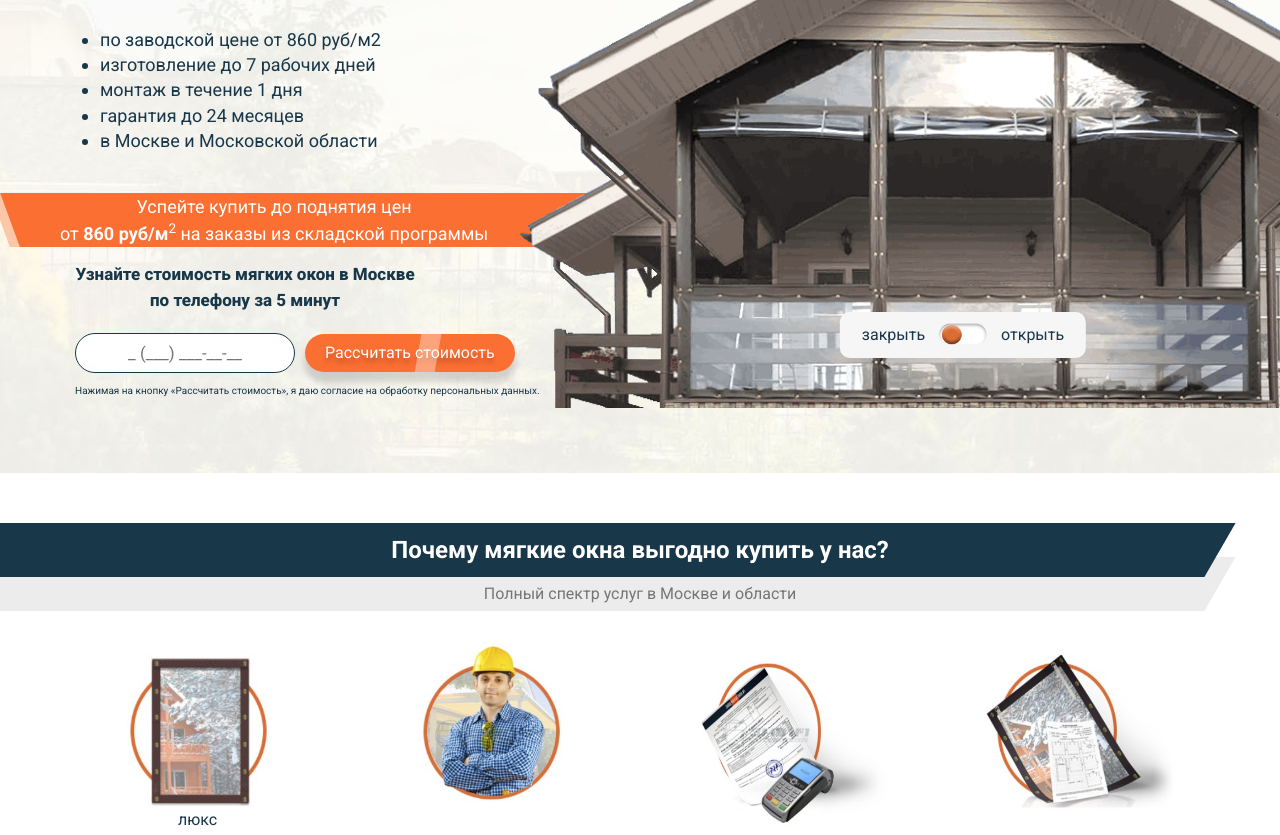
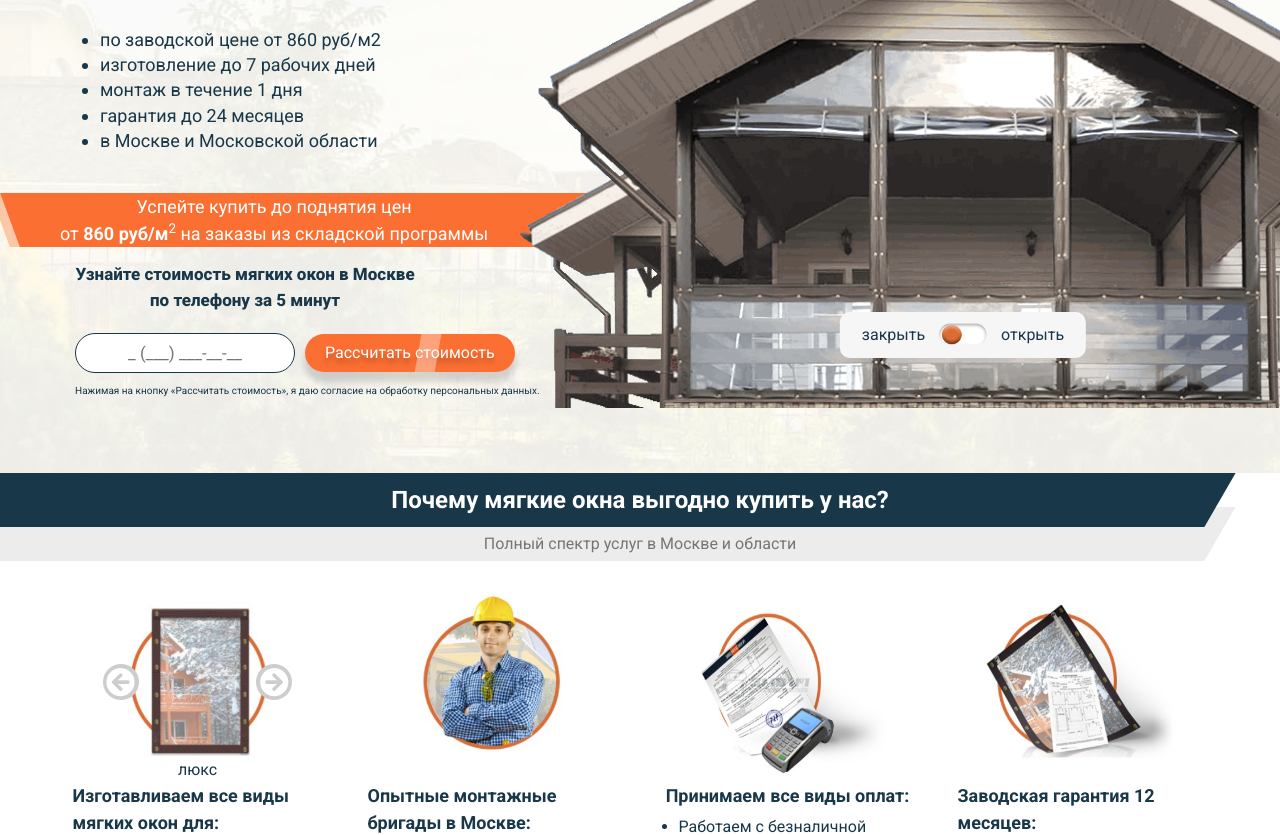
Before and after one commit to mohamedxamid/myagkie-okna, a website built with Parcel: page src/index.html in a window 1280 px wide. Shown: the part 147-982 px from the top of the page. Built offline with nearby package versions, Linux system fonts and the light colour scheme.

Commit message:
Add slider js action

```diff
--- a/src/index.html
+++ b/src/index.html
@@ -84,13 +84,31 @@
 
                 <div class="services__grid">
                     <div class="services__card">
-                        <div class="services__slider slider-wrapper">
+                        <div class="services__slider slider">
                             <div class="slider-inner">
                                 <div class="slider-item">
                                     <img class="services__slider-img" src="./assets/imgs/люкс.jpg" alt="" width="201" height="201" srcset="">
                                     <p class="services__slider-text">люкс</p>
                                 </div>
+                                <div class="slider-item">
+                                    <img class="services__slider-img" src="./assets/imgs/москитная-сетка.jpg" alt="" width="201" height="201" srcset="">
+                                    <p class="services__slider-text">москитная сетка</p>
+                                </div>
+                                <div class="slider-item">
+                                    <img class="services__slider-img" src="./assets/imgs/оптимум.jpg" alt="" width="201" height="201" srcset="">
+                                    <p class="services__slider-text">оптимум</p>
+                                </div>
+                                <div class="slider-item">
+                                    <img class="services__slider-img" src="./assets/imgs/премиум.jpg" alt="" width="201" height="201" srcset="">
+                                    <p class="services__slider-text">премиум</p>
+                                </div>
+                                <div class="slider-item">
+                                    <img class="services__slider-img" src="./assets/imgs/тонированное.jpg" alt="" width="201" height="201" srcset="">
+                                    <p class="services__slider-text">тонированное</p>
+                                </div>
                             </div>
+                            <button class="slider-btn js-slider-control-prev"><img class="" src="assets/imgs/icon-prev.png" alt="" width="" height="" srcset=""></button>
+                            <button class="slider-btn js-slider-control-next"><img class="" src="assets/imgs/icon-next.png" alt="" width="" height="" srcset=""></button>
                         </div>
                         <h4 class="services__heading">Изготавливаем все виды мягких окон для:</h4>
                         <ul class="services__list">
--- a/src/js/main.js
+++ b/src/js/main.js
@@ -1,4 +1,8 @@
+import slider from "./modules/slider";
+
 window.addEventListener('DOMContentLoaded', () => {
+
+    slider('.services__slider');
 
     const introSwitch = document.querySelector('.intro__house-windows-toggler input.window-toggler__input'),
     introHouseWindow = document.querySelector('.intro__house-window');
--- /dev/null
+++ b/src/js/modules/slider.js
@@ -0,0 +1,37 @@
+function slider(selector) {
+    let slideIndex = 0;
+
+    const elSlider = document.querySelector(selector),
+        elSliderWidth = window.getComputedStyle(elSlider).width,
+        elSliderField = elSlider.querySelector('.slider-inner'),
+        elsSliderItem = elSlider.querySelectorAll('.slider-item'),
+        elBtnPrev = elSlider.querySelector('.js-slider-control-prev'),
+        elBtnNext = elSlider.querySelector('.js-slider-control-next');
+
+        elSliderField.style.width = `${100 * elsSliderItem.length}%`
+
+        elBtnPrev.addEventListener('click', () => {
+            slideControl(-1);
+        })
+
+        elBtnNext.addEventListener('click', () => {
+            slideControl(1);
+        })
+
+        function slideControl(number) {
+            slideIndex += number;
+            if(slideIndex < 0) {
+                slideIndex = elsSliderItem.length - 1;
+            } else if(slideIndex > elsSliderItem.length - 1) {
+                slideIndex = 0;
+            }
+
+            showSlide(slideIndex);
+        }
+
+        function showSlide(idx) {
+            elSliderField.style.transform = `translateX(-${+elSliderWidth.replace(/(r?em|px|\%)$/g, '') * idx}px)`;
+        }
+}
+
+export default slider;
--- a/src/sass/components/_index.scss
+++ b/src/sass/components/_index.scss
@@ -2,3 +2,4 @@
 @forward "buttons";
 @forward "title-block";
 @forward "guarante-block";
+@forward "slider";
--- /dev/null
+++ b/src/sass/components/_slider.scss
@@ -0,0 +1,18 @@
+.slider {
+    overflow: hidden;
+
+    &-inner {
+        display: flex;
+        transition: transform 0.3s ease-in-out;
+    }
+
+    &-item {
+
+    }
+
+    &-btn {
+        &:hover {
+            cursor: pointer;
+        }
+    }
+}
--- a/src/sass/layout/_services.scss
+++ b/src/sass/layout/_services.scss
@@ -3,7 +3,7 @@
 @use "../abstracts/media-query"as mq;
 
 .services {
-    padding-block: 50px;
+    padding-block-end: 50px;
 
     &__grid {
         display: grid;
@@ -20,6 +20,9 @@
     }
 
     &__slider {
+        position: relative;
+        width: 201px;
+
         & .slider-item {
             width: 201px;
             position: relative;
@@ -36,6 +39,21 @@
             bottom: 0;
             right: 0;
             text-align: center;
+        }
+
+        & .slider-btn {
+            position: absolute;
+            left: 0;
+            top: 50%;
+            transform: translateY(-50%);
+            display: flex;
+            border: none;
+            background-color: transparent;
+        }
+
+        & > .slider-btn:nth-child(3) {
+            right: 0;
+            left: auto;
         }
     }
 
```
Also changed, not shown: dist/icon-next.c8f38a3f.png (added), dist/icon-prev.7a54679c.png (added), dist/index.html, dist/москитная-сетка.a341821b.jpg (added), dist/оптимум.d2341951.jpg (added), dist/премиум.6151000f.jpg (added), dist/тонированное.1823efa1.jpg (added), src/assets/imgs/icon-next.png (added), src/assets/imgs/icon-prev.png (added), 4 other files.
